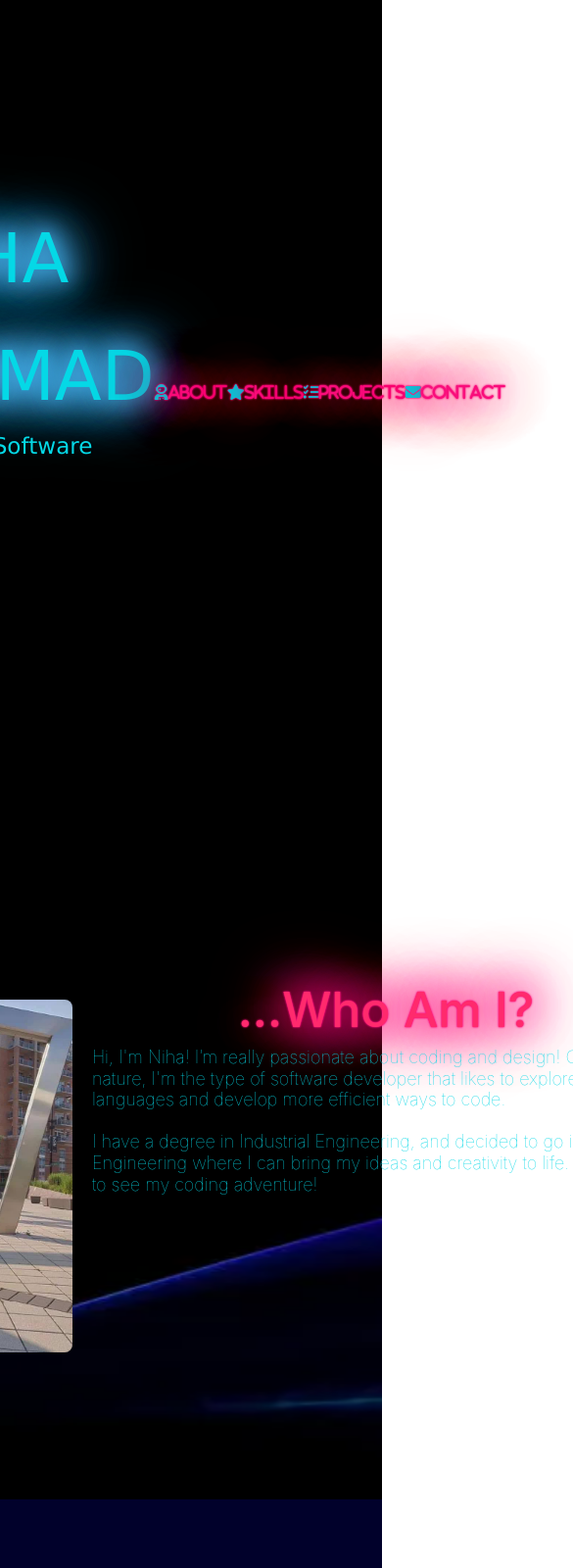
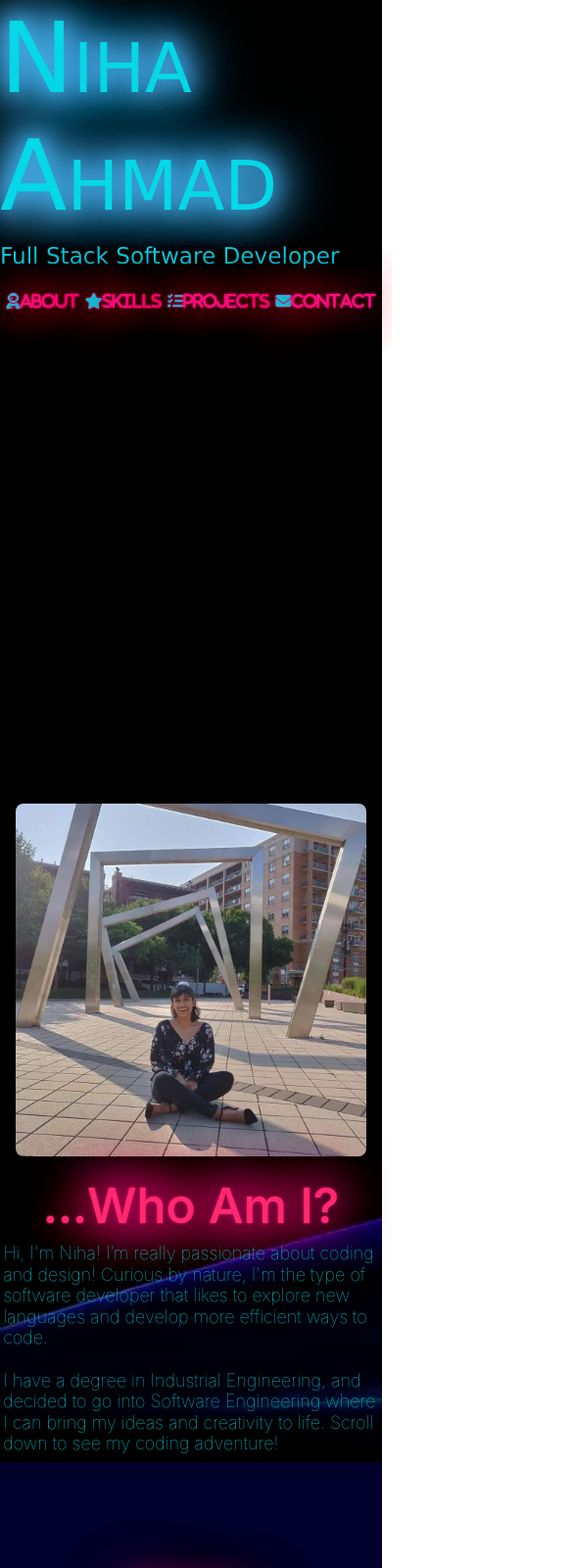
Before and after one commit to nihaahmad26/nihaahmad26.github.io, a website: page index.html in a window 390 px wide. Shown: the top 1600 px of the page at 98% size, 585 px wide, since content can reach past the window. Drawn offline with nearby package versions, Linux system fonts and the light colour scheme.

Commit message:
mobile styling

```diff
--- a/index.html
+++ b/index.html
@@ -3,12 +3,15 @@
 <head>
     <meta charset="UTF-8">
     <meta http-equiv="X-UA-Compatible" content="IE=edge">
-    <meta name="viewport" content="width=device-width, initial-scale=1.0">
+    <meta name="viewport" content="width=device-width, initial-scale=1.0, maximum-scale=1, user-scalable=0"">
+
     <link rel="stylesheet" href="https://cdn.jsdelivr.net/npm/bootstrap@4.0.0/dist/css/bootstrap.min.css" integrity="sha384-Gn5384xqQ1aoWXA+058RXPxPg6fy4IWvTNh0E263XmFcJlSAwiGgFAW/dAiS6JXm" crossorigin="anonymous">
 
     <title>Portfolio</title>
 
     <link rel="stylesheet" href="mystyle.css">
+    <link rel="stylesheet" media="screen and (max-width: 600px)" href="smallscreen.css">
+
 
     <link href="https://cdn.jsdelivr.net/npm/bootstrap@5.1.3/dist/css/bootstrap.min.css" rel="stylesheet" integrity="sha384-1BmE4kWBq78iYhFldvKuhfTAU6auU8tT94WrHftjDbrCEXSU1oBoqyl2QvZ6jIW3" crossorigin="anonymous">
 
@@ -74,6 +77,7 @@
             <img src="https://img.icons8.com/color/96/000000/java.png">
             <img src="https://img.icons8.com/nolan/64/visual-studio.png"/>
         </div>
+      </div>
         <br><br>
     <div id="show-projects">
     <h1 class="glow">Projects</h1>
@@ -198,7 +202,7 @@
 </div>
 
 
-        </div>
+
     </div>
 
 </div>
--- a/mystyle.css
+++ b/mystyle.css
@@ -3,15 +3,6 @@
     padding: 0;
     border: 0;
 }
-
-@media only screen and (Width:600px) {
-  /* For mobile phones: */
-  [class*="col-"] {
-    width: 100%;
-    display:block;
-  }
-}
-
 
 /* INTRODUCTION NAVBAR FORMATTING */
 .body {
--- /dev/null
+++ b/smallscreen.css
@@ -0,0 +1,81 @@
+@media screen and (max-width: 600px) {
+    .body {
+        width: auto;
+        margin: auto;
+    }
+
+    .About{
+        width: auto;
+        margin: auto;
+        display: block;
+    }
+    .header{
+        margin: auto;
+    }
+    #navbar{
+        padding-top: 15px;
+        width: auto;
+        margin: auto;
+    }
+
+    .profile-text{
+        width: auto;
+        overflow-wrap: normal;
+    }
+    .media{
+        align-content: center;
+        width:auto;
+        height: auto;
+        padding: auto;
+        display: grid;
+        grid-auto-rows:max-content;
+    }
+    .media-body{
+        width: auto;
+        height: auto;
+        padding: 0px;
+    }
+    img.media{
+        padding: 0px;
+        width: auto;
+        align-content: center;
+    }
+
+    #text{
+        width: auto;
+        height:auto;
+        align-self: auto;
+        padding-left: 7px;
+        padding-right: 5px;
+        }
+
+    #About-me {
+      width: auto;
+      height: auto;
+      color: pink;
+    }
+
+    #skills{
+        width: auto;
+        display:-moz-grid-group;
+    }
+
+    .slideshow-container, .mySlides, #show-projects, #contact,.skill-icons,.img__wrap, figcaption{
+        width: auto;
+    }
+    .videos{
+        width: auto;
+        display: block;
+    }
+
+    .proj{
+        width: auto;
+        height: auto;
+    }
+    .prev, .next, i{
+        width: auto;
+        height: auto;
+    }
+
+
+  }
```
